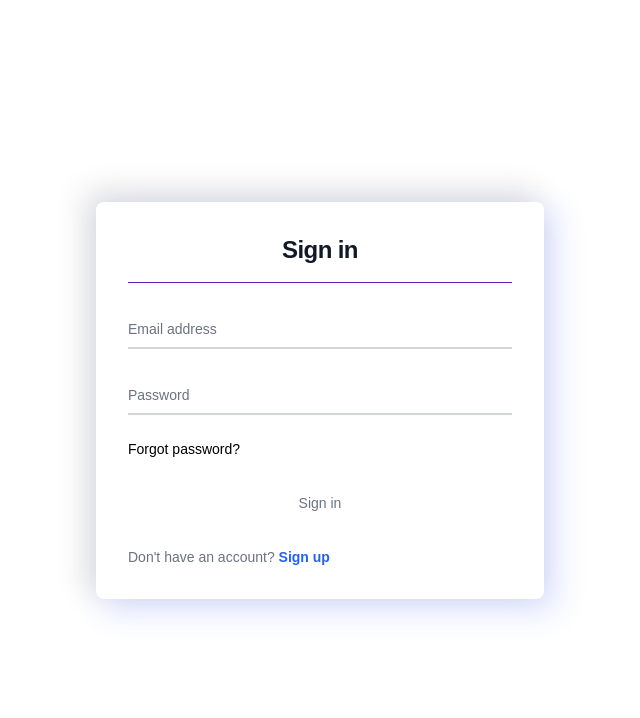
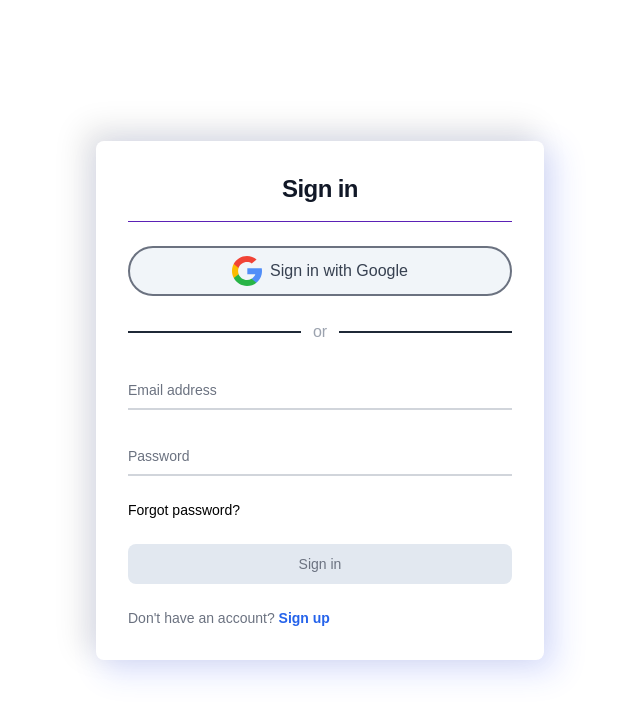
Before and after one commit to CodesSkywalker/Form_, a website: page form.html in a window 1280 px wide. Shown: the whole page, without its empty margins (320-960 px from the left). Drawn offline with Linux system fonts and the light colour scheme.

Commit message:
form_google

```diff
--- a/form.html
+++ b/form.html
@@ -4,7 +4,7 @@
     <meta charset="UTF-8">
     <meta http-equiv="X-UA-Compatible" content="IE=edge">
     <meta name="viewport" content="width=device-width, initial-scale=1.0">
-    <link rel="stylesheet" href="css/style.css">
+    <!-- <link rel="stylesheet" href="css/style.css"> -->
     <link rel="stylesheet" href="public/build/tailwind.css">
     <title>Document</title>
 </head>
@@ -19,6 +19,24 @@
                     <h1 class="text-center pb-4 border-b border-violet-800 text-xl font-bold leading-tight tracking-tight text-gray-900 md:text-2xl dark:text-white">
                         Sign in
                     </h1>
+                    <a  href="#" class="transition ease-in-out duration-700  rounded-full border-2 border-solid border-gray-500 bg-slate-100 text-gray-700 py-2 px-4 flex items-center justify-center space-x-2 hover:bg-gray-200">
+                        <span style="width: 30px;" >
+                          <svg xmlns="http://www.w3.org/2000/svg" viewBox="0 0 512 512">
+                            <path d="M113.47 309.408L95.648 375.94l-65.139 1.378C11.042 341.211 0 299.9 0 256c0-42.451 10.324-82.483 28.624-117.732h.014L86.63 148.9l25.404 57.644c-5.317 15.501-8.215 32.141-8.215 49.456.002 18.792 3.406 36.797 9.651 53.408z" fill="#fbbb00" />
+                            <path d="M507.527 208.176C510.467 223.662 512 239.655 512 256c0 18.328-1.927 36.206-5.598 53.451-12.462 58.683-45.025 109.925-90.134 146.187l-.014-.014-73.044-3.727-10.338-64.535c29.932-17.554 53.324-45.025 65.646-77.911h-136.89V208.176h245.899z" fill="#518ef8" />
+                            <path d="M416.253 455.624l.014.014C372.396 490.901 316.666 512 256 512c-97.491 0-182.252-54.491-225.491-134.681l82.961-67.91c21.619 57.698 77.278 98.771 142.53 98.771 28.047 0 54.323-7.582 76.87-20.818l83.383 68.262z" fill="#28b446" />
+                            <path d="M419.404 58.936l-82.933 67.896C313.136 112.246 285.552 103.82 256 103.82c-66.729 0-123.429 42.957-143.965 102.724l-83.397-68.276h-.014C71.23 56.123 157.06 0 256 0c62.115 0 119.068 22.126 163.404 58.936z" fill="#f14336" />
+                          </svg>
+                        </span>
+                        <span>Sign in with Google</span>
+                      </a>
+                      <div class="my-6 flex items-center justify-center">
+                        <hr class="border border-gray-800 flex-grow">
+                        <span class="mx-3 text-gray-400">or</span>
+                        <hr class="border border-gray-800 flex-grow">
+                      </div>
+
+
                     <form class="space-y-4 md:space-y-6" action="#">
                         <div class="relative z-0 w-full mb-6 group">
                             <input type="email" name="floating_email" id="floating_email" class="block py-2.5 px-0 w-full text-sm text-gray-900 bg-transparent border-0 border-b-2 border-gray-300 appearance-none dark:text-white dark:border-gray-600 dark:focus:border-blue-500 focus:outline-none focus:ring-0 focus:border-blue-600 peer" placeholder=" " required />
@@ -34,7 +52,7 @@
 
                             <a href="#" class="text-sm font-medium text-primary-600 hover:underline dark:text-primary-500">Forgot password?</a>
                         </div>
-                        <button type="submit" class=" w-full   text-gray-500 hover:bg-slate-500 hover:text-white transition ease-in-out duration-700 bg-primary-600 hover:bg-primary-700 focus:ring-4 font-medium rounded-lg text-sm px-5 py-2.5 text-center">Sign in</button>
+                        <button type="submit" class=" w-full text-black sm:bg-white bg-slate-500 lg:bg-slate-200   lg:text-gray-500 hover:bg-slate-500 hover:text-white transition ease-in-out duration-700 bg-primary-600 hover:bg-primary-700 focus:ring-4 font-medium rounded-lg text-sm px-5 py-2.5 text-center">Sign in</button>
                         <p class="text-sm font-light text-gray-500 dark:text-gray-400">
                             Don't have an account? <a id="registration-button" href="#" class="font-semibold text-blue-600 text-primary-600 hover:underline dark:text-primary-500">Sign up</a>
                         </p>
@@ -51,6 +69,7 @@
                     <h1 class="text-center  pb-4  border-b border-violet-800 text-xl font-bold leading-tight tracking-tight text-gray-900 md:text-2xl dark:text-white">
                         Create and account
                     </h1>
+
                     <form class="space-y-4 md:space-y-6" action="#">
                         <div class="relative z-0 w-full mb-6 group">
                             <input type="email" name="floating_email" id="floating_email" class="block py-2.5 px-0 w-full text-sm text-gray-900 bg-transparent border-0 border-b-2 border-gray-300 appearance-none dark:text-white dark:border-gray-600 dark:focus:border-blue-500 focus:outline-none focus:ring-0 focus:border-blue-600 peer" placeholder=" " required />
@@ -65,7 +84,7 @@
                             <label type="confirm-password"  class="peer-focus:font-medium absolute text-sm text-gray-500 duration-300 transform -translate-y-6 scale-75 top-3 -z-10 origin-[0] peer-focus:left-0 peer-focus:text-blue-600 peer-focus:dark:text-blue-500 peer-placeholder-shown:scale-100 peer-placeholder-shown:translate-y-0 peer-focus:scale-75 peer-focus:-translate-y-6">Password</label>
                         </div>
 
-                        <button type="submit" class=" w-full   text-gray-500 hover:bg-slate-500 hover:text-white transition ease-in-out duration-700 bg-primary-600 hover:bg-primary-700 focus:ring-4 font-medium rounded-lg text-sm px-5 py-2.5 text-center">Sign in</button>
+                        <button type="submit" class=" w-full text-black sm:bg-white bg-slate-500   lg:text-gray-500 hover:bg-slate-500 hover:text-white transition ease-in-out duration-700 bg-primary-600 hover:bg-primary-700 focus:ring-4 font-medium rounded-lg text-sm px-5 py-2.5 text-center">Sign in</button>
                         <p class="text-sm font-light text-gray-500 dark:text-gray-400">
                             Already have an account? <a id="login-button" href="#" class="font-semibold text-blue-600 text-primary-600 hover:underline dark:text-primary-500">Login here</a>
                         </p>
```
Also changed, not shown: css/style.css, public/build/tailwind.css, 1 other file.
